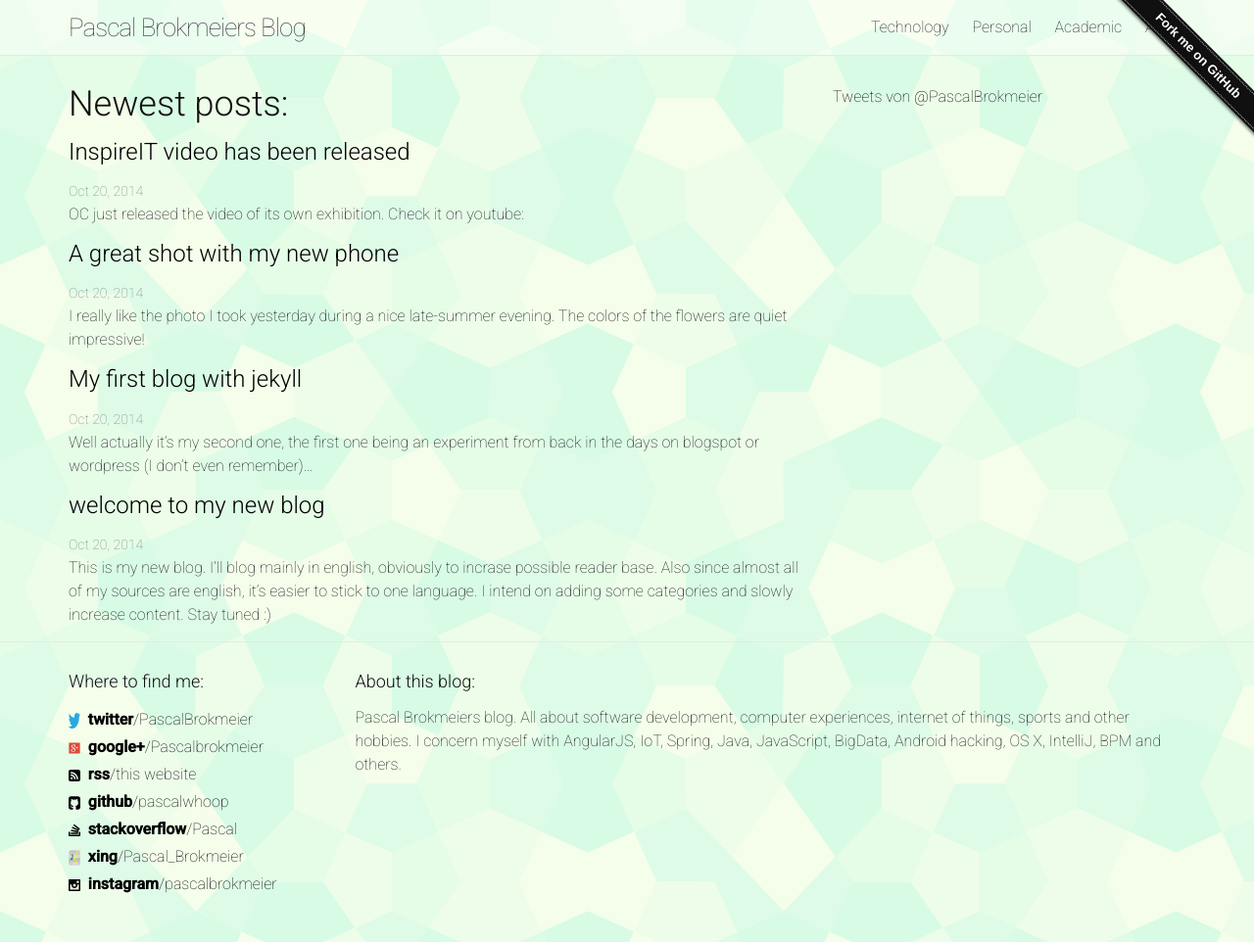
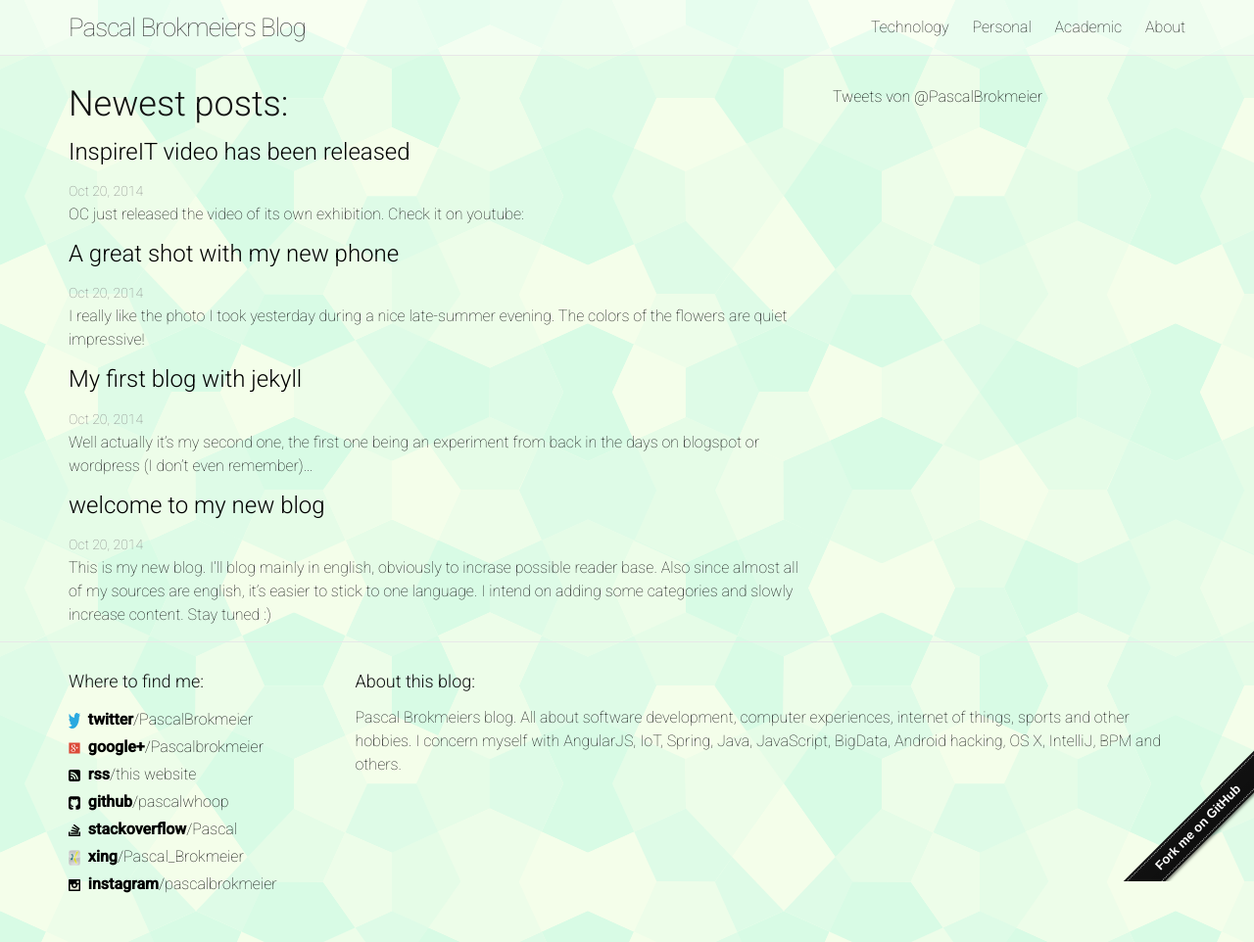
Before and after one commit to pascalwhoop/old_website, a Jekyll site: the page built from index.html, in a window 1280 px wide. Shown: the whole page at 98% size. Built offline with Jekyll 4.4.1, drawn with Linux system fonts in a browser that asks for light colours; comment, search, counter and statistics services are not loaded.

Commit message:
css fixes

```diff
--- a/_includes/github_ribbon.html
+++ b/_includes/github_ribbon.html
@@ -1,5 +1,5 @@
 {% if site.github_username %}
-<div class="github-fork-ribbon-wrapper right">
+<div class="github-fork-ribbon-wrapper right-bottom">
     <div class="github-fork-ribbon">
         <a href="https://github.com/{{ site.github_username }}">Fork me on GitHub</a>
     </div>
--- a/_sass/_layout.scss
+++ b/_sass/_layout.scss
@@ -50,12 +50,13 @@
     border: 1px solid $grey-color-light;
     border-radius: 5px;
     text-align: right;
+    z-index: 999;
 
     .menu-icon {
       display: block;
       float: right;
       width: 36px;
-      height: 26px;
+      height: 32px;
       line-height: 0;
       padding-top: 10px;
       text-align: center;
```
